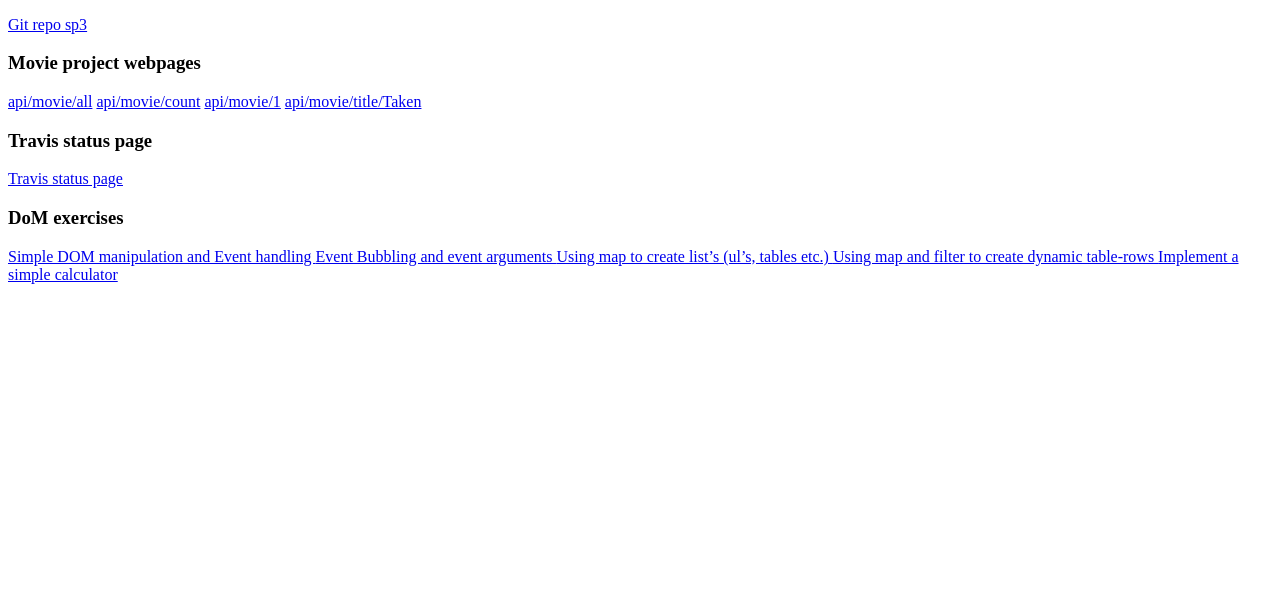
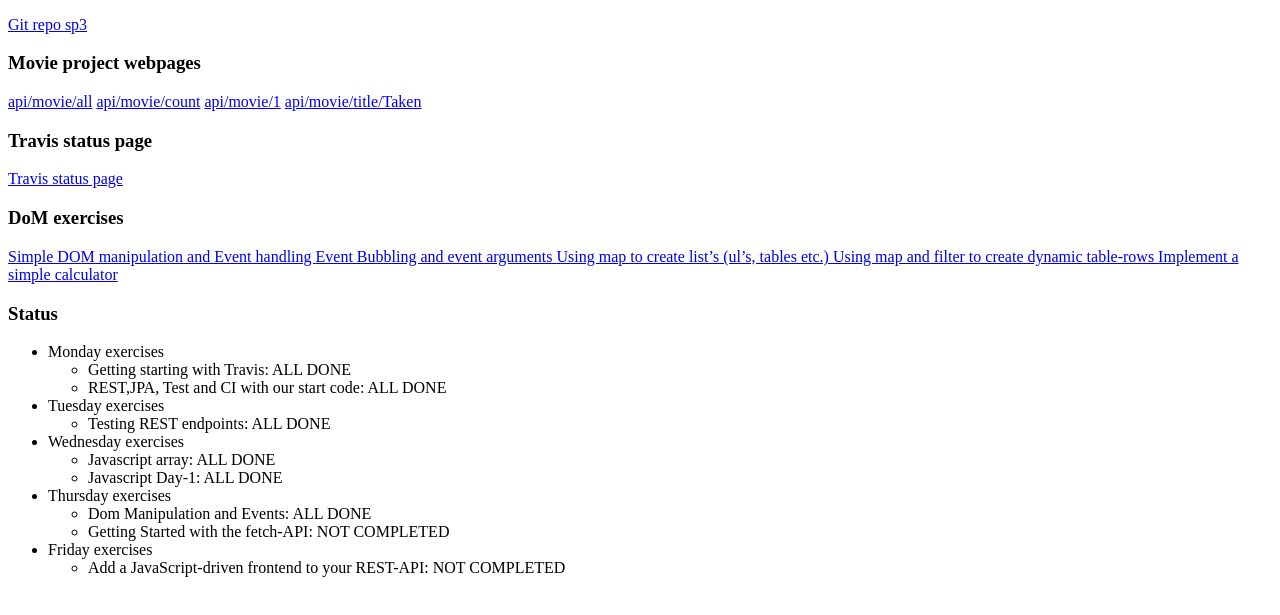
Before and after one commit to Haugaard-DK/Week37sem3, a plain HTML site: page Tuesday/rest-jpa-devops-startcode/src/main/webapp/index.html in a window 1280 px wide. Shown: the part 105-720 px from the top of the page. Drawn offline with Linux system fonts and the light colour scheme.

Commit message:
Added status text

```diff
--- a/Tuesday/rest-jpa-devops-startcode/src/main/webapp/index.html
+++ b/Tuesday/rest-jpa-devops-startcode/src/main/webapp/index.html
@@ -24,5 +24,39 @@
             <a href="./DoM/ex3.html" target="_BLANK"> Using map to create list’s (ul’s, tables etc.) <a>
             <a href="./DoM/ex4.html" target="_BLANK"> Using map and filter to create dynamic table-rows <a>
             <a href="./DoM/ex5.html" target="_BLANK"> Implement a simple calculator <a>
+
+        <h3>Status</h3>
+        <ul>
+            <li>Monday exercises
+                <ul>
+                    <li> Getting starting with Travis: ALL DONE</li>
+                    <li> REST,JPA, Test and CI with our start code: ALL DONE</li>
+                </ul>
+            </li>
+            <li>Tuesday exercises
+                <ul>
+                    <li> Testing REST endpoints: ALL DONE</li>
+                </ul>
+            </li>
+            <li>Wednesday exercises
+                <ul>
+                    <li> Javascript array: ALL DONE</li>
+                    <li> Javascript Day-1: ALL DONE</li>
+                </ul>
+            </li>
+            <li>Thursday exercises
+                <ul>
+                    <li> Dom Manipulation and Events: ALL DONE</li>
+                    <li>Getting Started with the fetch-API: NOT COMPLETED</li>
+                </ul>
+            </li>
+            <li>Friday exercises
+                <ul>
+                    <li> Add a JavaScript-driven frontend to your REST-API: NOT COMPLETED</li>
+                </ul>
+            </li>
+
+        </ul>
+
     </body>
 </html>
```
Lines whose indentation alone changed are shown as unchanged.
